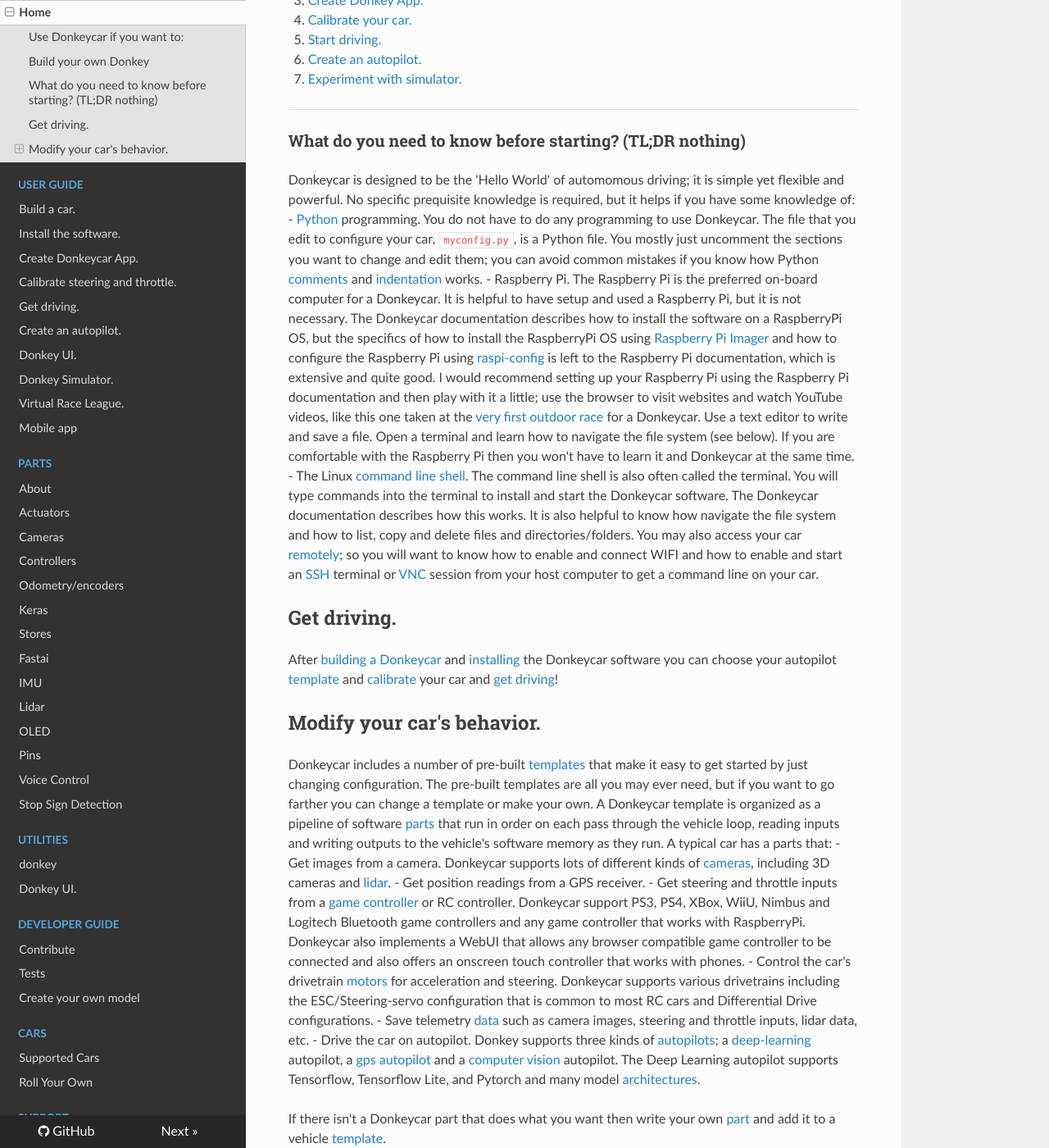
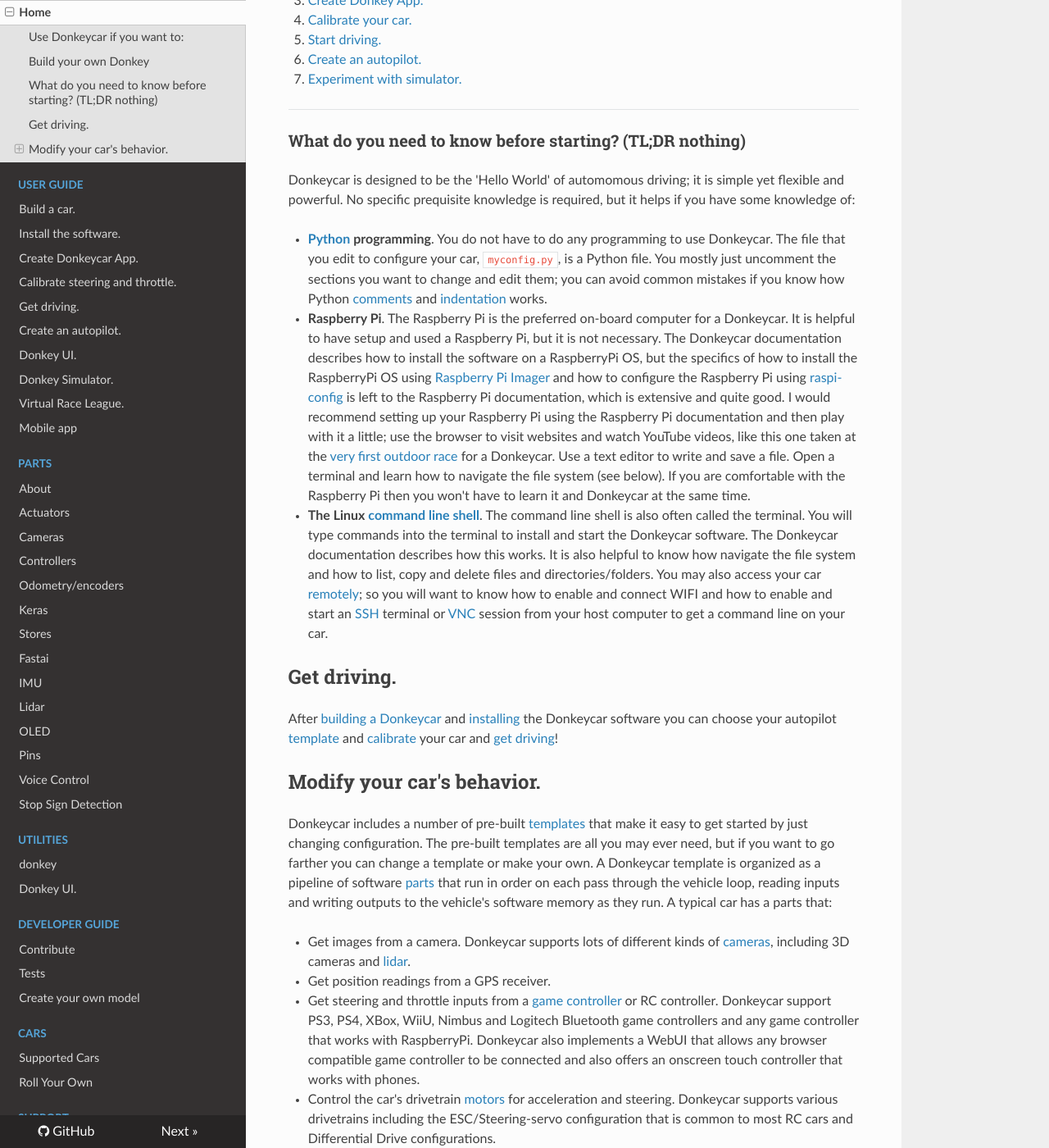
Before and after one commit to autorope/donkeydocs, an MkDocs documentation site: the page built from docs/index.md, in a window 1280 px wide and 1400 px high, scrolled down 1401 px. Shown: the whole window at 82% size. Built offline with MkDocs 1.6.1, drawn with Linux system fonts in a browser that asks for light colours; nearby versions of some CDN libraries; some of the changed text lies outside the part shown.

Commit message:
Update index.md fix formatting of lists

```diff
--- a/docs/index.md
+++ b/docs/index.md
@@ -33,15 +33,17 @@ Donkey is the standard car that most people build first. The parts cost about $2
 ---------------
 ### What do you need to know before starting? (TL;DR nothing)
 Donkeycar is designed to be the 'Hello World' of automomous driving; it is simple yet flexible and powerful.  No specific prequisite knowledge is required, but it helps if you have some knowledge of:
-- [Python](https://docs.python.org/3.11/) programming.  You do not have to do any programming to use Donkeycar.  The file that you edit to configure your car, `myconfig.py`, is a Python file.  You mostly just uncomment the sections you want to change and edit them; you can avoid common mistakes if you know how Python [comments](https://www.w3schools.com/python/python_comments.asp) and [indentation](https://www.w3schools.com/python/python_syntax.asp) works.
-- Raspberry Pi.  The Raspberry Pi is the preferred on-board computer for a Donkeycar.  It is helpful to have setup and used a Raspberry Pi, but it is not necessary.  The Donkeycar documentation describes how to install the software on a RaspberryPi OS, but the specifics of how to install the RaspberryPi OS using [Raspberry Pi Imager](https://www.raspberrypi.com/software/) and how to configure the Raspberry Pi using [raspi-config](https://www.raspberrypi.com/documentation/computers/configuration.html) is left to the Raspberry Pi documentation, which is extensive and quite good. I would recommend setting up your Raspberry Pi using the Raspberry Pi documentation and then play with it a little; use the browser to visit websites and watch YouTube videos, like this one taken at the [very first outdoor race](https://youtu.be/tjWmrCIKgnE) for a Donkeycar.  Use a text editor to write and save a file.  Open a terminal and learn how to navigate the file system (see below). If you are comfortable with the Raspberry Pi then you won't have to learn it and Donkeycar at the same time.
-- The Linux [command line shell](https://magpi.raspberrypi.com/articles/terminal-help).  The command line shell is also often called the terminal.  You will type commands into the terminal to install and start the Donkeycar software.  The Donkeycar documentation describes how this works.  It is also helpful to know how navigate the file system and how to list, copy and delete files and directories/folders. You may also access your car [remotely](https://www.raspberrypi.com/documentation/computers/remote-access.html); so you will want to know how to enable and connect WIFI and how to enable and start an [SSH](https://www.raspberrypi.com/documentation/computers/remote-access.html#ssh) terminal or [VNC](https://www.raspberrypi.com/documentation/computers/remote-access.html#vnc) session from your host computer to get a command line on your car.
+
+- **[Python](https://docs.python.org/3.11/) programming**.  You do not have to do any programming to use Donkeycar.  The file that you edit to configure your car, `myconfig.py`, is a Python file.  You mostly just uncomment the sections you want to change and edit them; you can avoid common mistakes if you know how Python [comments](https://www.w3schools.com/python/python_comments.asp) and [indentation](https://www.w3schools.com/python/python_syntax.asp) works.
+- **Raspberry Pi**.  The Raspberry Pi is the preferred on-board computer for a Donkeycar.  It is helpful to have setup and used a Raspberry Pi, but it is not necessary.  The Donkeycar documentation describes how to install the software on a RaspberryPi OS, but the specifics of how to install the RaspberryPi OS using [Raspberry Pi Imager](https://www.raspberrypi.com/software/) and how to configure the Raspberry Pi using [raspi-config](https://www.raspberrypi.com/documentation/computers/configuration.html) is left to the Raspberry Pi documentation, which is extensive and quite good. I would recommend setting up your Raspberry Pi using the Raspberry Pi documentation and then play with it a little; use the browser to visit websites and watch YouTube videos, like this one taken at the [very first outdoor race](https://youtu.be/tjWmrCIKgnE) for a Donkeycar.  Use a text editor to write and save a file.  Open a terminal and learn how to navigate the file system (see below). If you are comfortable with the Raspberry Pi then you won't have to learn it and Donkeycar at the same time.
+- **The Linux [command line shell](https://magpi.raspberrypi.com/articles/terminal-help)**.  The command line shell is also often called the terminal.  You will type commands into the terminal to install and start the Donkeycar software.  The Donkeycar documentation describes how this works.  It is also helpful to know how navigate the file system and how to list, copy and delete files and directories/folders. You may also access your car [remotely](https://www.raspberrypi.com/documentation/computers/remote-access.html); so you will want to know how to enable and connect WIFI and how to enable and start an [SSH](https://www.raspberrypi.com/documentation/computers/remote-access.html#ssh) terminal or [VNC](https://www.raspberrypi.com/documentation/computers/remote-access.html#vnc) session from your host computer to get a command line on your car.
 
 ## Get driving.
 After [building a Donkeycar](guide/build_hardware/) and [installing](guide/install_software/) the Donkeycar software you can choose your autopilot [template](guide/create_application/) and [calibrate](guide/calibrate/) your car and [get driving](guide/get_driving/)!
 
 ## Modify your car's behavior.
 Donkeycar includes a number of pre-built [templates](guide/create_application/) that make it easy to get started by just changing configuration. The pre-built templates are all you may ever need, but if you want to go farther you can change a template or make your own. A Donkeycar template is organized as a pipeline of software [parts](parts/about/) that run in order on each pass through the vehicle loop, reading inputs and writing outputs to the vehicle's software memory as they run.  A typical car has a parts that:
+
 - Get images from a camera. Donkeycar supports lots of different kinds of [cameras](parts/cameras/), including 3D cameras and [lidar](parts/lidar/).
 - Get position readings from a GPS receiver.
 - Get steering and throttle inputs from a [game controller](parts/controllers/) or RC controller.  Donkeycar support PS3, PS4, XBox, WiiU, Nimbus and Logitech Bluetooth game controllers and any game controller that works with RaspberryPi.  Donkeycar also implements a WebUI that allows any browser compatible game controller to be connected and also offers an onscreen touch controller that works with phones.
```
